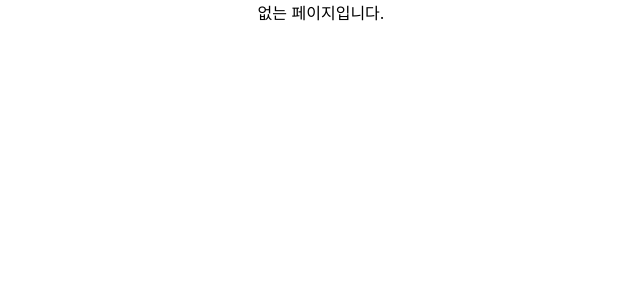
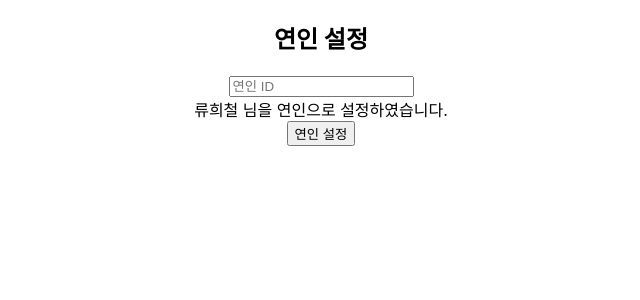
Before and after one commit to juknow/bestlove_front, a React (Create React App) app: page /setcouple in a window 1280 px wide. Shown: the top 300 px of the page, without its empty margins (319-959 px from the left). Built offline with nearby package versions, Linux system fonts and the light colour scheme; a web font is replaced by a local one.

Commit message:
[ADD] 친구 추가/연인 설정 페이지 추가

```diff
--- a/src/App.js
+++ b/src/App.js
@@ -1,10 +1,12 @@
-import "./App.css";
-import { BrowserRouter, Routes, Route } from "react-router-dom";
-import MyPage from "./pages/MyPage";
-import MainPage from "./pages/MainPage";
-import NotFound from "./pages/NotFound";
-import LoginPage from "./pages/LoginPage";
-import RegisterPage from "./pages/RegisterPage";
+import './App.css';
+import { BrowserRouter, Routes, Route } from 'react-router-dom';
+import MyPage from './pages/MyPage';
+import MainPage from './pages/MainPage';
+import NotFound from './pages/NotFound';
+import LoginPage from './pages/LoginPage';
+import RegisterPage from './pages/RegisterPage';
+import AddFriend from './pages/AddFriend';
+import SetCouple from './pages/SetCouple';
 
 function App() {
   return (
@@ -15,6 +17,8 @@ function App() {
           <Route path="/mypage/*" element={<MyPage />}></Route>
           <Route path="/login/*" element={<LoginPage />}></Route>
           <Route path="/register/*" element={<RegisterPage />}></Route>
+          <Route path="/addfriend/*" element={<AddFriend />}></Route>
+          <Route path="/setcouple/*" element={<SetCouple />}></Route>
           {/* 상단에 위치하는 라우트들의 규칙을 모두 확인, 일치하는 라우트가 없는경우 처리 */}
           <Route path="*" element={<NotFound />}></Route>
         </Routes>
--- /dev/null
+++ b/src/pages/AddFriend.jsx
@@ -0,0 +1,12 @@
+export default function AddFriend() {
+  return (
+    <>
+      <h2>친구 추가</h2>
+      <form action="#" method="post">
+        <input type="text" name="username" placeholder="친구 ID" required />
+        <div>김병현 님을 친구로 추가하였습니다.</div>
+        <button type="submit">추가</button>
+      </form>
+    </>
+  );
+}
--- /dev/null
+++ b/src/pages/SetCouple.jsx
@@ -0,0 +1,12 @@
+export default function SetCouple() {
+  return (
+    <>
+      <h2>연인 설정</h2>
+      <form action="#" method="post">
+        <input type="text" name="username" placeholder="연인 ID" required />
+        <div>류희철 님을 연인으로 설정하였습니다.</div>
+        <button type="submit">연인 설정</button>
+      </form>
+    </>
+  );
+}
```
